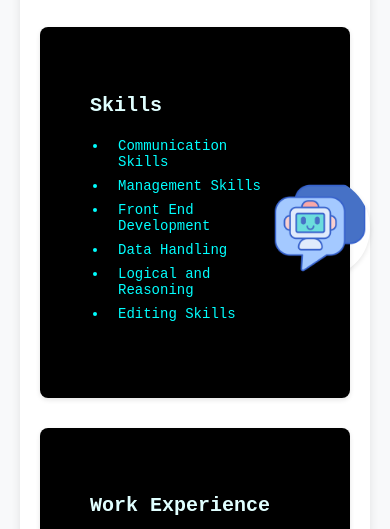
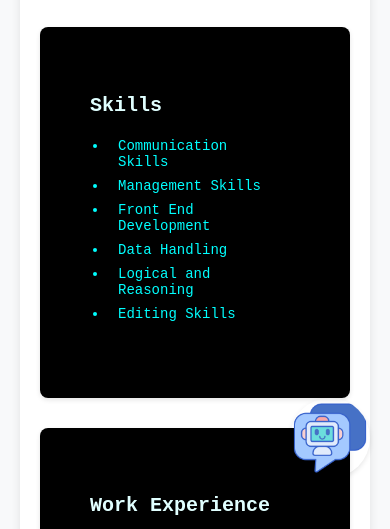
Before and after one commit to angeloqq03/angelo, a plain HTML site: page index.html in a window 390 px wide. Shown: the part 266-795 px from the top of the page. Drawn offline with Linux system fonts and the light colour scheme.

Commit message:
Update cs.css

```diff
--- a/cs.css
+++ b/cs.css
@@ -103,12 +103,12 @@ p {
 }
 
 .chat-head {
-  width: 100px;
-  height: 100px;
+  width: 80px;
+  height: 80px;
   background: url('chatbot.png') no-repeat center;
   background-size: contain;
   position: fixed;
-  bottom: 300px;
+  bottom: 100px;
   right: 20px;
   display: flex;
   align-items: center;
@@ -202,7 +202,7 @@ p {
   }
 
   .chat-head {
-    width: 100px;
-    height: 100px;
+    width: 80px;
+    height: 80px;
   }
 }
```
